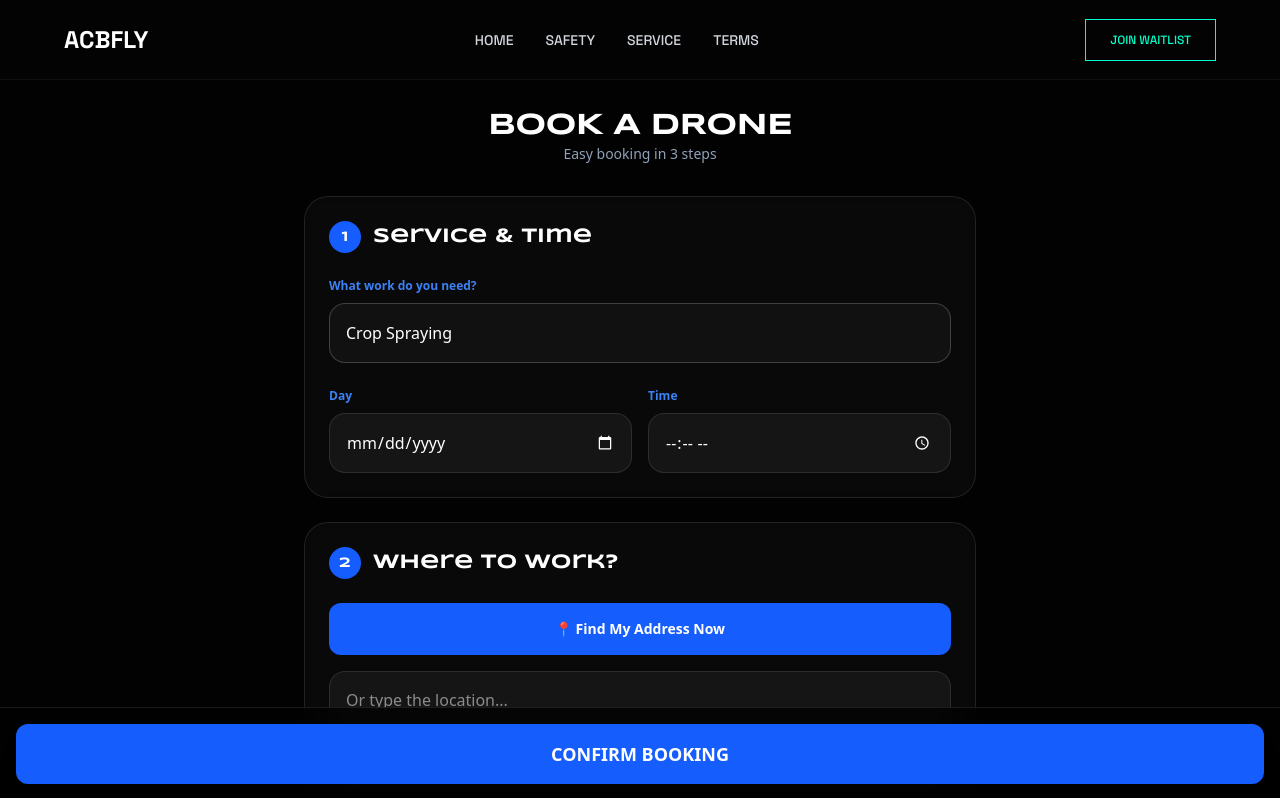
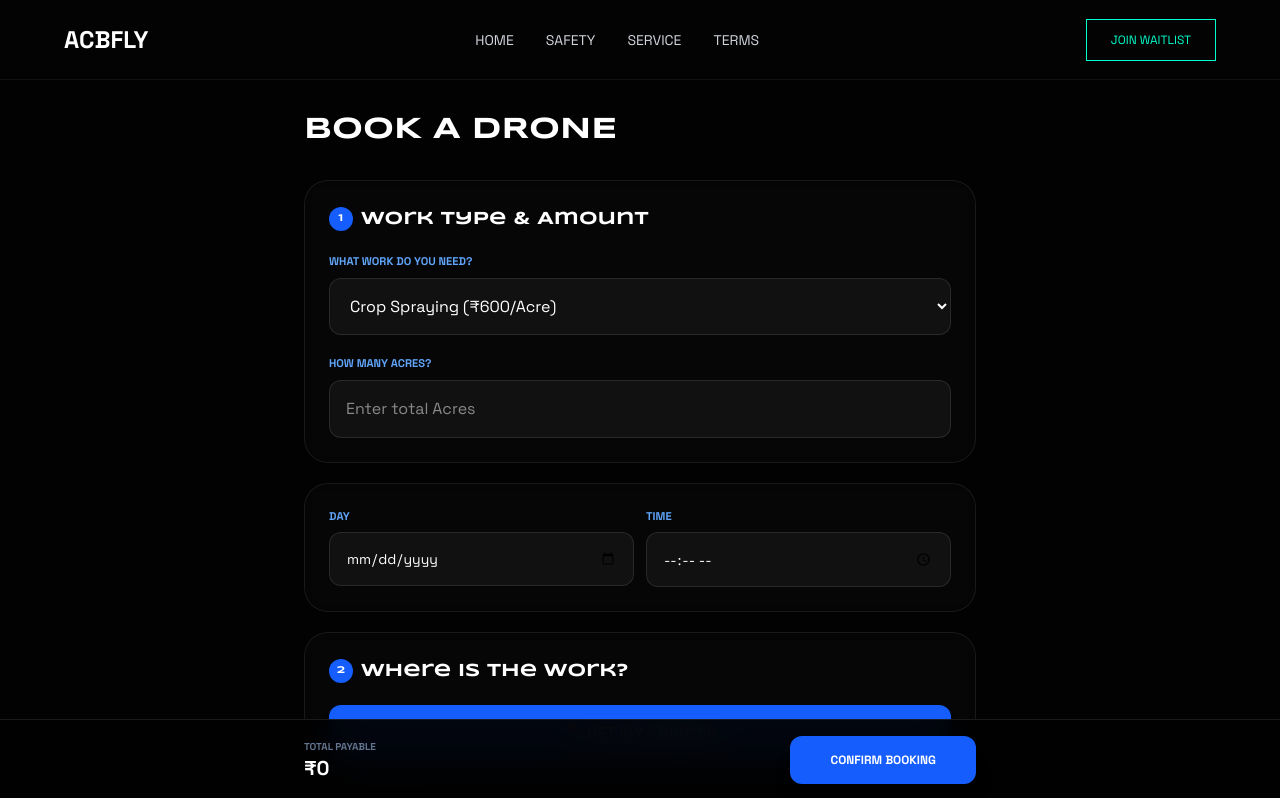
Before and after one commit to PreranaBali/ACB_Fly, a React (Vite) app: page /Service_booking in a window 1280 px wide. Shown: the top 798 px of the page. Built offline with nearby package versions, Linux system fonts and the light colour scheme; no server answers.

Commit message:
Minor chnages

```diff
--- a/src/Pages/Service_booking.jsx
+++ b/src/Pages/Service_booking.jsx
@@ -8,18 +8,41 @@ const ServiceBooking = () => {
     serviceType: "Crop Spraying",
     date: "",
     time: "",
-    area: "",
+    quantity: 0, // Used for Acres, KM, or Hours
     address: "",
-    notes: "",
     paymentMethod: "GPay"
   });
+  const [totalPrice, setTotalPrice] = useState(0);
   const [processing, setProcessing] = useState(false);
   const [message, setMessage] = useState({ type: "", text: "" });
+
+  // 💰 Official Rate Chart based on your provided list
+  const priceChart = {
+    "Crop Spraying": { rate: 600, unit: "Acres" },
+    "Crop Monitoring": { rate: 400, unit: "Acres" },
+    "Field Mapping": { rate: 800, unit: "Acres" },
+    "Seed Spreading": { rate: 500, unit: "Acres" },
+    "Emergency Delivery": { rate: 300, unit: "KM" },
+    "Medicine Transport": { rate: 200, unit: "KM" },
+    "Disaster Relief Drop": { rate: 400, unit: "KM" },
+    "Wedding Shoot": { rate: 4000, unit: "Hours" },
+    "Property Shoot": { rate: 3000, unit: "Hours" }
+  };
 
   useEffect(() => {
     const today = new Date().toISOString().split("T")[0];
     setMinDate(today);
   }, []);
+
+  // 🔄 Update Price whenever service or quantity changes
+  useEffect(() => {
+    const selectedService = priceChart[bookingData.serviceType];
+    if (selectedService && bookingData.quantity > 0) {
+      setTotalPrice(selectedService.rate * bookingData.quantity);
+    } else {
+      setTotalPrice(0);
+    }
+  }, [bookingData.serviceType, bookingData.quantity]);
 
   const triggerMsg = (type, text) => {
     setMessage({ type, text });
@@ -27,11 +50,7 @@ const ServiceBooking = () => {
   };
 
   const openPicker = (e) => {
-    try {
-      e.target.showPicker();
-    } catch (err) {
-      e.target.focus();
-    }
+    try { e.target.showPicker(); } catch (err) { e.target.focus(); }
   };
 
   const handleAutoLocation = () => {
@@ -39,205 +58,147 @@ const ServiceBooking = () => {
       triggerMsg("error", "Location not supported.");
       return;
     }
-    triggerMsg("success", "Finding your address...");
-    navigator.geolocation.getCurrentPosition(
-      async (pos) => {
-        const lat = pos.coords.latitude;
-        const lon = pos.coords.longitude;
+    triggerMsg("success", "Finding address...");
+    navigator.geolocation.getCurrentPosition(async (pos) => {
       try {
-          const response = await fetch(
-            `https://nominatim.openstreetmap.org/reverse?format=json&lat=${lat}&lon=${lon}`
-          );
-          const data = await response.json();
-          if (data && data.display_name) {
-            setBookingData({ ...bookingData, address: data.display_name });
-            triggerMsg("success", "Address found!");
+        const res = await fetch(`https://nominatim.openstreetmap.org/reverse?format=json&lat=${pos.coords.latitude}&lon=${pos.coords.longitude}`);
+        const data = await res.json();
+        if (data.display_name) setBookingData({ ...bookingData, address: data.display_name });
+      } catch (err) {
+        setBookingData({ ...bookingData, address: `Position fixed at Lat: ${pos.coords.latitude.toFixed(4)}` });
       }
-        } catch (error) {
-          setBookingData({ ...bookingData, address: `Lat: ${lat}, Long: ${lon}` });
+    });
+  };
+
+  const handleBooking = async (e) => {
+    e.preventDefault();
+    if (!bookingData.date || !bookingData.time || !bookingData.address || bookingData.quantity <= 0) {
+      triggerMsg("error", "Please fill in all details and quantity.");
+      return;
     }
-      },
-      () => triggerMsg("error", "Please allow location access.")
-    );
+
+    setProcessing(true);
+    try {
+      const token = await user.getIdToken();
+      const res = await fetch("http://localhost:8000/api/bookings", {
+        method: "POST",
+        headers: { "Content-Type": "application/json", Authorization: `Bearer ${token}` },
+        body: JSON.stringify({ ...bookingData, totalPrice }),
+      });
+
+      if (!res.ok) throw new Error("Could not send booking. Try again.");
+      triggerMsg("success", "Booking confirmed! We will contact you soon.");
+    } catch (err) {
+      triggerMsg("error", err.message);
+    } finally {
+      setProcessing(false);
+    }
   };
 
   return (
-    <div className="min-h-screen bg-[#020202] text-slate-300 font-sans p-4 pb-32 md:p-12">
+    <div className="min-h-screen bg-[#020202] text-slate-300 font-sans p-4 pb-32">
       <style>{`
-        /* MOBILE OPTIMIZED STYLES */
-        .mobile-card {
-          background: rgba(255, 255, 255, 0.03);
-          backdrop-filter: blur(10px);
-          border: 1px solid rgba(255, 255, 255, 0.1);
-          border-radius: 1.5rem;
-          padding: 1.5rem;
-          margin-bottom: 1.5rem;
-        }
-
-        /* 🎨 ACCESSIBLE DROPDOWN */
-        select {
-          background-color: #111 !important;
-          color: #fff !important;
-          width: 100%;
-          height: 60px;
-          padding: 0 1rem !important;
-          font-size: 1rem !important;
-          border-radius: 1rem !important;
-          border: 1px solid rgba(255, 255, 255, 0.2) !important;
-          appearance: none;
-        }
-
-        select option {
-          background-color: #000;
-          color: #fff;
-        }
-
-        /* ⏰ LARGE TOUCH TARGETS FOR PICKERS */
-        input[type="date"], input[type="time"] {
-          color-scheme: dark;
-          height: 60px;
-          font-size: 1rem !important;
-        }
-
-        input, textarea {
-          background: rgba(255, 255, 255, 0.05) !important;
-          border: 1px solid rgba(255, 255, 255, 0.1) !important;
-          color: white !important;
-          padding: 1rem !important;
-          width: 100%;
-          border-radius: 1rem !important;
-        }
-
-        label {
-          color: #3b82f6;
-          font-weight: 800;
-          font-size: 0.75rem;
-          margin-bottom: 0.5rem;
-          display: block;
-        }
+        @import url('https://fonts.googleapis.com/css2?family=Space+Grotesk:wght@300;400;500;600;700&display=swap');
+        .mobile-card { background: rgba(255,255,255,0.02); backdrop-filter: blur(12px); border: 1px solid rgba(255,255,255,0.08); border-radius: 1.5rem; padding: 1.5rem; margin-bottom: 1.25rem; }
+        input, select, textarea { background: #111 !important; color: white !important; border-radius: 0.75rem !important; border: 1px solid rgba(255,255,255,0.1) !important; width: 100%; padding: 1rem !important; }
+        label { color: #60a5fa; font-weight: 700; font-size: 0.7rem; text-transform: uppercase; margin-bottom: 0.5rem; display: block; }
+        .price-tag { background: linear-gradient(90deg, #2563eb, #3b82f6); color: white; padding: 1.25rem; border-radius: 1rem; text-align: center; margin-top: 1rem; box-shadow: 0 4px 15px rgba(37, 99, 235, 0.3); }
       `}</style>
 
-      <div className="max-w-2xl mx-auto">
-        {/* Simplified Header for Phone */}
-        <div className="mb-8 text-center mt-15">
-          <h1 className="text-3xl font-bold text-white uppercase tracking-tight">Book a Drone</h1>
-          <p className="text-sm text-slate-400">Easy booking in 3 steps</p>
-        </div>
+      <div className="max-w-2xl mx-auto pt-24" style={{ fontFamily: "'Space Grotesk', sans-serif" }}>
+        <h1 className="text-3xl font-bold text-white uppercase mb-8">Book a Drone</h1>
 
-        <form>
-          {/* STEP 1 */}
+        <form onSubmit={handleBooking}>
+          {/* STEP 1: JOB & CALCULATION */}
           <div className="mobile-card">
-            <h2 className="text-xl text-white font-bold mb-6 flex items-center gap-3">
-              <span className="bg-blue-600 text-white w-8 h-8 rounded-full flex items-center justify-center text-sm">1</span>
-              Service & Time
+            <h2 className="text-lg text-white font-bold mb-5 flex items-center gap-2">
+              <span className="bg-blue-600 w-6 h-6 rounded-full flex items-center justify-center text-[10px]">1</span>
+              Work Type & Amount
             </h2>
 
-            <div className="space-y-6">
+            <div className="space-y-5">
               <div>
                 <label>What work do you need?</label>
                 <select
                   value={bookingData.serviceType}
-                  onChange={(e) => setBookingData({...bookingData, serviceType: e.target.value})}
+                  onChange={(e) => setBookingData({...bookingData, serviceType: e.target.value, quantity: 0})}
                 >
                   <optgroup label="🌾 Agriculture">
-                    <option value="Crop Spraying">Crop Spraying</option>
-                    <option value="Crop Monitoring">Crop Monitoring</option>
-                    <option value="Field Mapping">Field Mapping</option>
-                    <option value="Seed Spreading">Seed Spreading</option>
+                    <option value="Crop Spraying">Crop Spraying (₹600/Acre)</option>
+                    <option value="Crop Monitoring">Crop Monitoring (₹400/Acre)</option>
+                    <option value="Field Mapping">Field Mapping (₹800/Acre)</option>
+                    <option value="Seed Spreading">Seed Spreading (₹500/Acre)</option>
                   </optgroup>
                   <optgroup label="🚑 Medical">
-                    <option value="Emergency Delivery">Emergency Delivery</option>
-                    <option value="Medical Supply Transport">Medicine Transport</option>
-                    <option value="Disaster Relief Drop">Disaster Relief Drop</option>
+                    <option value="Emergency Delivery">Emergency Delivery (₹300/KM)</option>
+                    <option value="Medicine Transport">Medicine Transport (₹200/KM)</option>
+                    <option value="Disaster Relief Drop">Disaster Relief Drop (₹400/KM)</option>
                   </optgroup>
                   <optgroup label="🎥 Events">
-                    <option value="Wedding Shoot">Wedding Shoot</option>
-                    <option value="Real Estate Shoot">Property Shoot</option>
+                    <option value="Wedding Shoot">Wedding Shoot (₹4000/Hour)</option>
+                    <option value="Property Shoot">Property Shoot (₹3000/Hour)</option>
                   </optgroup>
                 </select>
               </div>
 
-              <div className="grid grid-cols-2 gap-4">
               <div>
-                  <label>Day</label>
+                <label>How many {priceChart[bookingData.serviceType].unit}?</label>
                 <input
-                    type="date"
-                    min={minDate}
-                    onClick={openPicker}
-                    onChange={(e) => setBookingData({...bookingData, date: e.target.value})}
+                  type="number"
+                  placeholder={`Enter total ${priceChart[bookingData.serviceType].unit}`}
+                  value={bookingData.quantity || ""}
+                  onChange={(e) => setBookingData({...bookingData, quantity: parseFloat(e.target.value) || 0})}
                 />
               </div>
-                <div>
+
+              {totalPrice > 0 && (
+                <div className="price-tag">
+                  <p className="text-[10px] uppercase font-bold opacity-80">Estimated Bill</p>
+                  <p className="text-2xl font-bold">₹{totalPrice.toLocaleString()}</p>
+                </div>
+              )}
+            </div>
+          </div>
+
+          {/* STEP 2: TIME & DATE */}
+          <div className="mobile-card">
+             <div className="grid grid-cols-2 gap-3">
+                <div onClick={openPicker}>
+                  <label>Day</label>
+                  <input type="date" min={minDate} className="text-sm" onChange={(e) => setBookingData({...bookingData, date: e.target.value})} required />
+                </div>
+                <div onClick={openPicker}>
                   <label>Time</label>
-                  <input
-                    type="time"
-                    onClick={openPicker}
-                    onChange={(e) => setBookingData({...bookingData, time: e.target.value})}
-                  />
-                </div>
+                  <input type="time" className="text-sm" onChange={(e) => setBookingData({...bookingData, time: e.target.value})} required />
                 </div>
               </div>
           </div>
 
-          {/* STEP 2 */}
+          {/* STEP 3: LOCATION */}
           <div className="mobile-card">
-            <h2 className="text-xl text-white font-bold mb-6 flex items-center gap-3">
-              <span className="bg-blue-600 text-white w-8 h-8 rounded-full flex items-center justify-center text-sm">2</span>
-              Where to work?
+            <h2 className="text-lg text-white font-bold mb-5 flex items-center gap-2">
+              <span className="bg-blue-600 w-6 h-6 rounded-full flex items-center justify-center text-[10px]">2</span>
+              Where is the work?
             </h2>
-            <div className="space-y-4">
-              <button
-                type="button"
-                onClick={handleAutoLocation}
-                className="w-full py-4 bg-blue-600 text-white rounded-xl font-bold active:scale-95 transition-all text-sm"
-              >
-                📍 Find My Address Now
-              </button>
-              <textarea
-                rows="3"
-                placeholder="Or type the location..."
-                value={bookingData.address}
-                onChange={(e) => setBookingData({...bookingData, address: e.target.value})}
-              ></textarea>
-            </div>
+            <button type="button" onClick={handleAutoLocation} className="w-full py-4 bg-blue-600 text-white rounded-xl font-bold mb-4 shadow-lg active:scale-95">📍 GET MY ADDRESS</button>
+            <textarea placeholder="Tell us where to come..." value={bookingData.address} onChange={(e) => setBookingData({...bookingData, address: e.target.value})} required></textarea>
           </div>
 
-          {/* STEP 3 */}
-          <div className="mobile-card">
-            <h2 className="text-xl text-white font-bold mb-6 flex items-center gap-3">
-              <span className="bg-blue-600 text-white w-8 h-8 rounded-full flex items-center justify-center text-sm">3</span>
-              Payment
-            </h2>
-            <div className="grid grid-cols-2 gap-3">
-              {['GPay', 'PhonePe', 'Paytm', 'Cash'].map((method) => (
-                <div
-                  key={method}
-                  onClick={() => setBookingData({...bookingData, paymentMethod: method})}
-                  className={`flex items-center justify-center py-4 px-2 rounded-xl border-2 transition-all font-bold text-xs ${
-                    bookingData.paymentMethod === method
-                    ? 'border-blue-500 bg-blue-600/20 text-white'
-                    : 'border-white/5 bg-white/5 text-slate-500'
-                  }`}
-                >
-                  {method}
+          {/* Sticky Bottom Summary Bar */}
+          <div className="fixed bottom-0 left-0 right-0 p-4 bg-[#020202]/95 backdrop-blur-lg border-t border-white/10 z-50">
+            <div className="max-w-2xl mx-auto flex justify-between items-center">
+              <div>
+                <p className="text-[10px] text-slate-500 uppercase font-bold">Total Payable</p>
+                <p className="text-xl font-bold text-white">₹{totalPrice.toLocaleString()}</p>
               </div>
-              ))}
-            </div>
-          </div>
-
-          {/* Fixed Bottom Button for Easy Access */}
-          <div className="fixed bottom-0 left-0 right-0 p-4 bg-[#020202]/80 backdrop-blur-md border-t border-white/10 z-50">
-            {message.text && (
-              <p className="text-center text-[10px] mb-2 uppercase font-bold text-blue-400">
-                {message.text}
-              </p>
-            )}
               <button
                 type="submit"
-              className="w-full py-4 bg-blue-600 text-white rounded-xl text-lg font-bold uppercase shadow-xl active:scale-95"
+                disabled={processing}
+                className="px-10 py-4 bg-blue-600 text-white rounded-xl font-bold uppercase text-xs shadow-xl active:scale-95 disabled:opacity-50"
               >
-              Confirm Booking
+                {processing ? "Sending..." : "Confirm Booking"}
               </button>
+            </div>
           </div>
         </form>
       </div>
```
Lines whose indentation alone changed are shown as unchanged.
